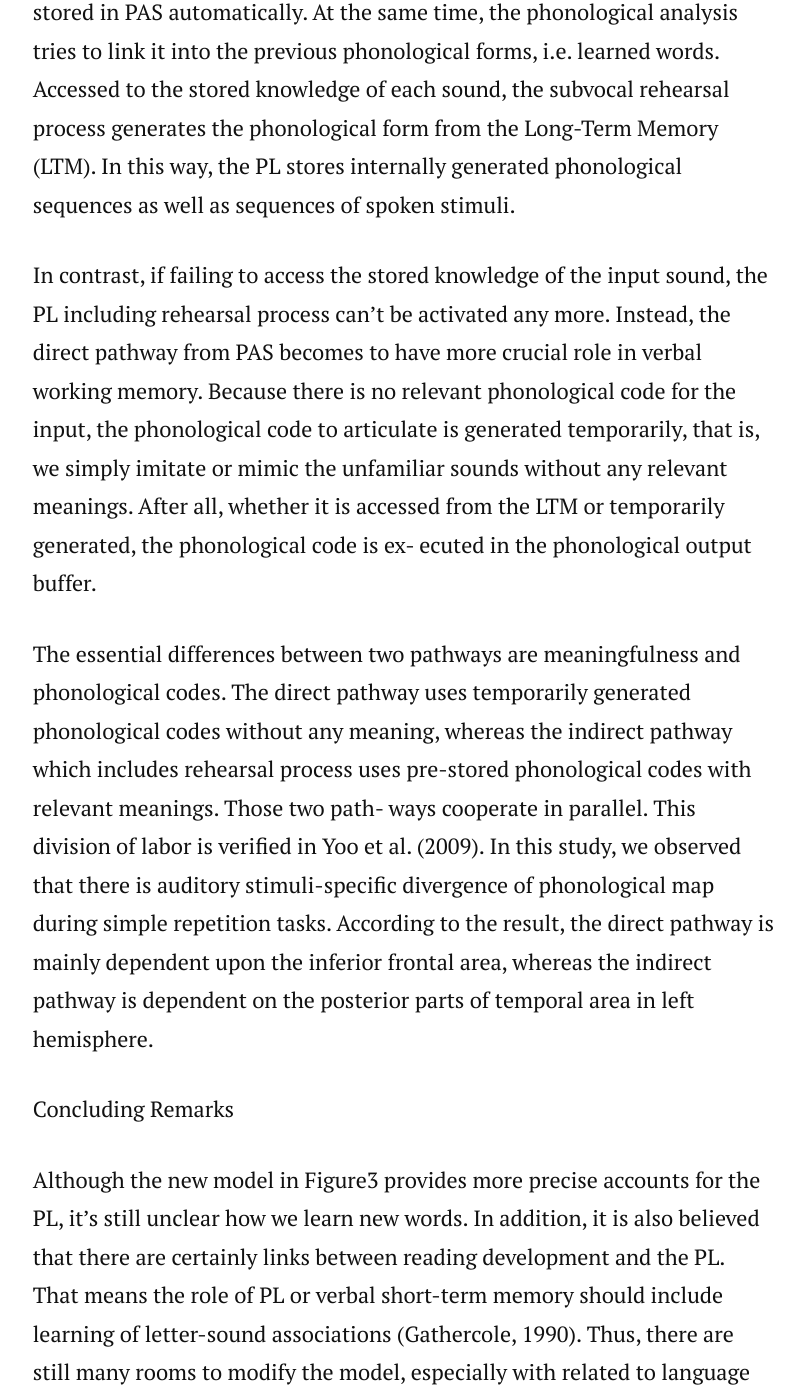
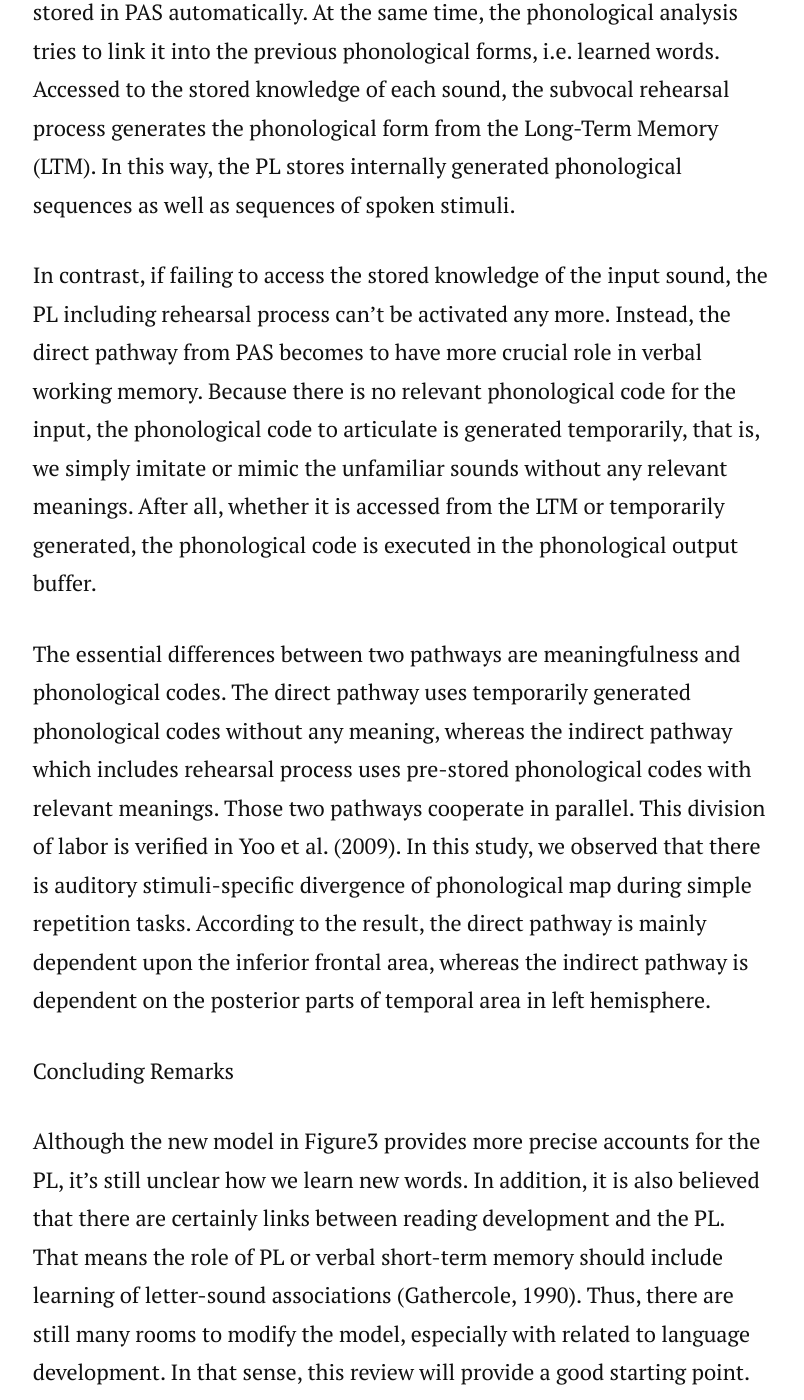
Before and after one commit to cogsci13/cogsci13.github.io, a Jekyll site: the page built from _posts/2019-04-18-Rethinking.markdown, in a window 1280 px wide and 1400 px high, scrolled down 12069 px. Shown: the whole window, without its empty margins (236-1040 px from the left). Built offline with Jekyll 4.4.1, drawn with Linux system fonts in a browser that asks for light colours; nearby versions of some CDN libraries; some of the changed text lies outside the part shown.

Commit message:
fix '- '

```diff
--- a/_posts/2019-04-18-Rethinking.markdown
+++ b/_posts/2019-04-18-Rethinking.markdown
@@ -85,13 +85,13 @@
 
 As shown before, though it has weakness as a complete theory, the concept of PAS is useful to account for how the brain deals with auditory inputs. After spectrotemporal analysis, each phonological sound is automatically stored in PAS automatically. At the same time, the phonological analysis tries to link it into the previous phonological forms, i.e. learned words. Accessed to the stored knowledge of each sound, the subvocal rehearsal process generates the phonological form from the Long-Term Memory (LTM). In this way, the PL stores internally generated phonological sequences as well as sequences of spoken stimuli.
 
-In contrast, if failing to access the stored knowledge of the input sound, the PL including rehearsal process can’t be activated any more. Instead, the direct pathway from PAS becomes to have more crucial role in verbal working memory. Because there is no relevant phonological code for the input, the phonological code to articulate is generated temporarily, that is, we simply imitate or mimic the unfamiliar sounds without any relevant meanings. After all, whether it is accessed from the LTM or temporarily generated, the phonological code is ex- ecuted in the phonological output buffer.
+In contrast, if failing to access the stored knowledge of the input sound, the PL including rehearsal process can’t be activated any more. Instead, the direct pathway from PAS becomes to have more crucial role in verbal working memory. Because there is no relevant phonological code for the input, the phonological code to articulate is generated temporarily, that is, we simply imitate or mimic the unfamiliar sounds without any relevant meanings. After all, whether it is accessed from the LTM or temporarily generated, the phonological code is executed in the phonological output buffer.
 
-The essential differences between two pathways are meaningfulness and phonological codes. The direct pathway uses temporarily generated phonological codes without any meaning, whereas the indirect pathway which includes rehearsal process uses pre-stored phonological codes with relevant meanings. Those two path- ways cooperate in parallel. This division of labor is verified in Yoo et al. (2009). In this study, we observed that there is auditory stimuli-specific divergence of phonological map during simple repetition tasks. According to the result, the direct pathway is mainly dependent upon the inferior frontal area, whereas the indirect pathway is dependent on the posterior parts of temporal area in left hemisphere.
+The essential differences between two pathways are meaningfulness and phonological codes. The direct pathway uses temporarily generated phonological codes without any meaning, whereas the indirect pathway which includes rehearsal process uses pre-stored phonological codes with relevant meanings. Those two pathways cooperate in parallel. This division of labor is verified in Yoo et al. (2009). In this study, we observed that there is auditory stimuli-specific divergence of phonological map during simple repetition tasks. According to the result, the direct pathway is mainly dependent upon the inferior frontal area, whereas the indirect pathway is dependent on the posterior parts of temporal area in left hemisphere.
 
 Concluding Remarks
 
-Although the new model in Figure3 provides more precise accounts for the PL, it’s still unclear how we learn new words. In addition, it is also believed that there are certainly links between reading development and the PL. That means the role of PL or verbal short-term memory should include learning of letter-sound associations (Gathercole, 1990). Thus, there are still many rooms to modify the model, especially with related to language devel- opment. In that sense, this review will provide a good starting point.
+Although the new model in Figure3 provides more precise accounts for the PL, it’s still unclear how we learn new words. In addition, it is also believed that there are certainly links between reading development and the PL. That means the role of PL or verbal short-term memory should include learning of letter-sound associations (Gathercole, 1990). Thus, there are still many rooms to modify the model, especially with related to language development. In that sense, this review will provide a good starting point.
 
 
 1 It indicates the modal model suggested by Atkinson and Shiffrin (1968).
@@ -115,7 +115,7 @@
 
 Atkinson, R.C. and Shiffrin, R.M. (1968). Human memory: A proposed system and its control processes. In K.W. Spence and J.T. Spence (eds.), The psychology of learning and motivation, 8, London: Academic Press.
 
-Baddeley, A.D. (1998). Recent developments in working memory. Current Opinion in Neurobiology, 8:2, 234- 238.
+Baddeley, A.D. (1998). Recent developments in working memory. Current Opinion in Neurobiology, 8:2, 234-238.
 
 Baddeley, A.D. (2003a). Working Memory: Looking Back and Looking Forward. Nature, 4, 829-839.
 
```
Also changed, not shown: other parts of _posts/2019-04-18-Rethinking.markdown (+5 -5 lines).
